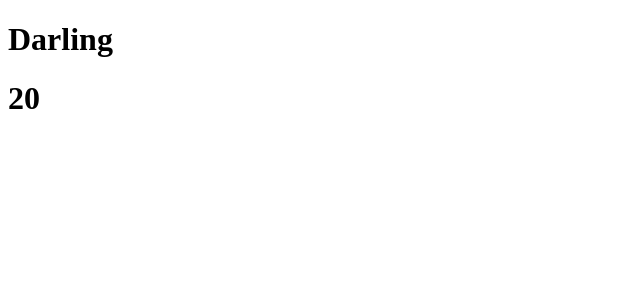
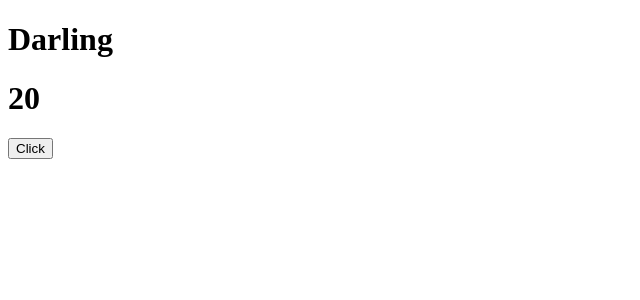
Before and after one commit to atultiwari7388/nextjs-end-2024, a React (Vite) app in the folder practice-prj/: page / in a window 1280 px wide. Shown: the top 300 px of the page, without its empty margins (0-640 px from the left). Built offline with nearby package versions, Linux system fonts and the light colour scheme.

Commit message:
challenge 1 custom button done

```diff
--- a/practice-prj/src/App.tsx
+++ b/practice-prj/src/App.tsx
@@ -1,9 +1,15 @@
+import { Button } from "./components/Button";
 import { User } from "./components/User";
 
 const App = () => {
   return (
     <div>
       <User name="Darling" age={20} isStudent={true} />
+      <Button
+        label="Click"
+        onClick={() => console.log("clicked")}
+        disabled={false}
+      />
     </div>
   );
 };
--- /dev/null
+++ b/practice-prj/src/components/Button.tsx
@@ -0,0 +1,12 @@
+import { FC } from "react";
+import { ButtonShape } from "../types/button_types";
+
+export const Button: FC<ButtonShape> = ({ label, onClick, disabled }) => {
+  return (
+    <div>
+      <button onClick={onClick} disabled={disabled}>
+        {label}
+      </button>
+    </div>
+  );
+};
--- /dev/null
+++ b/practice-prj/src/types/button_types.tsx
@@ -0,0 +1,5 @@
+export type ButtonShape = {
+  label: string;
+  onClick: () => void;
+  disabled: boolean;
+};
```
